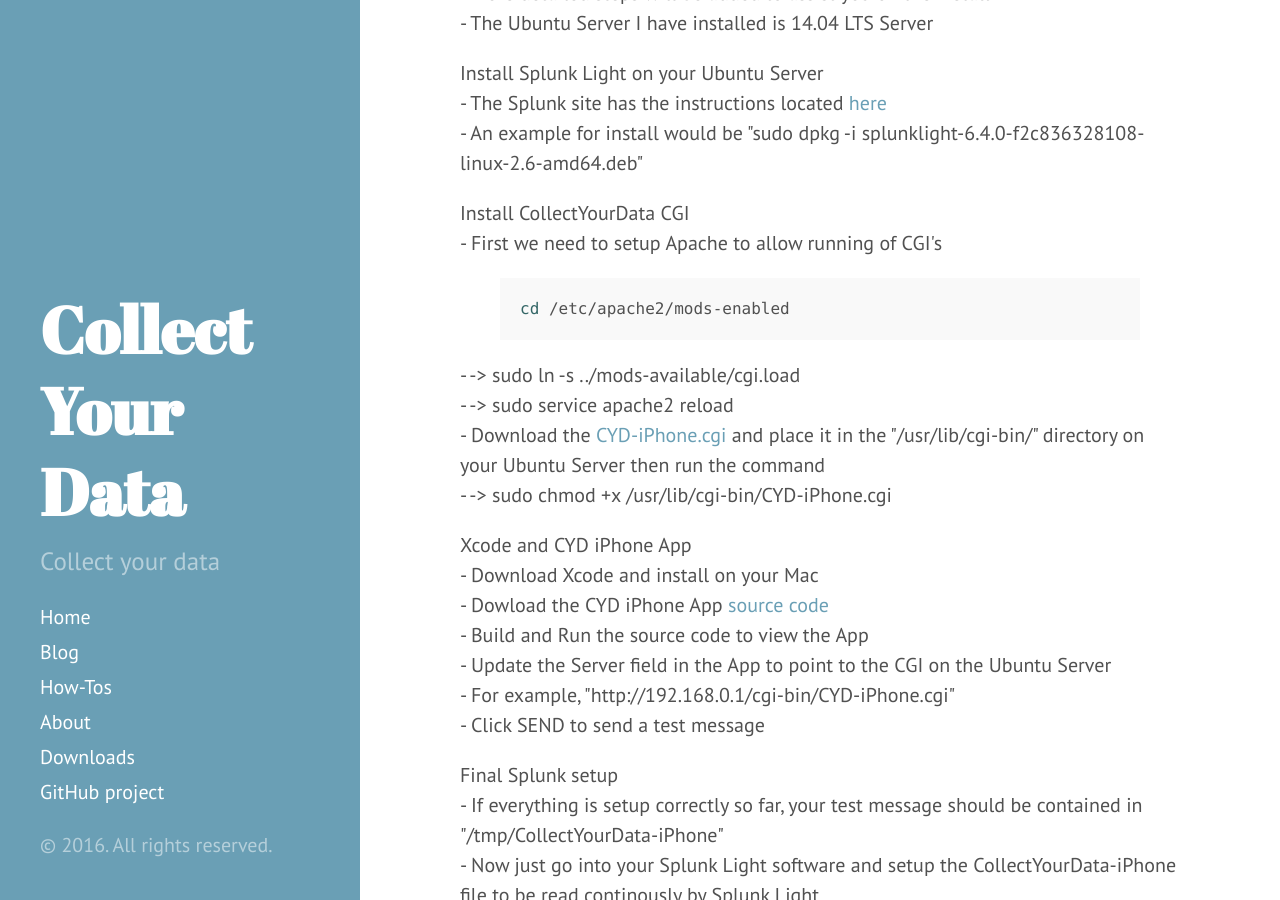
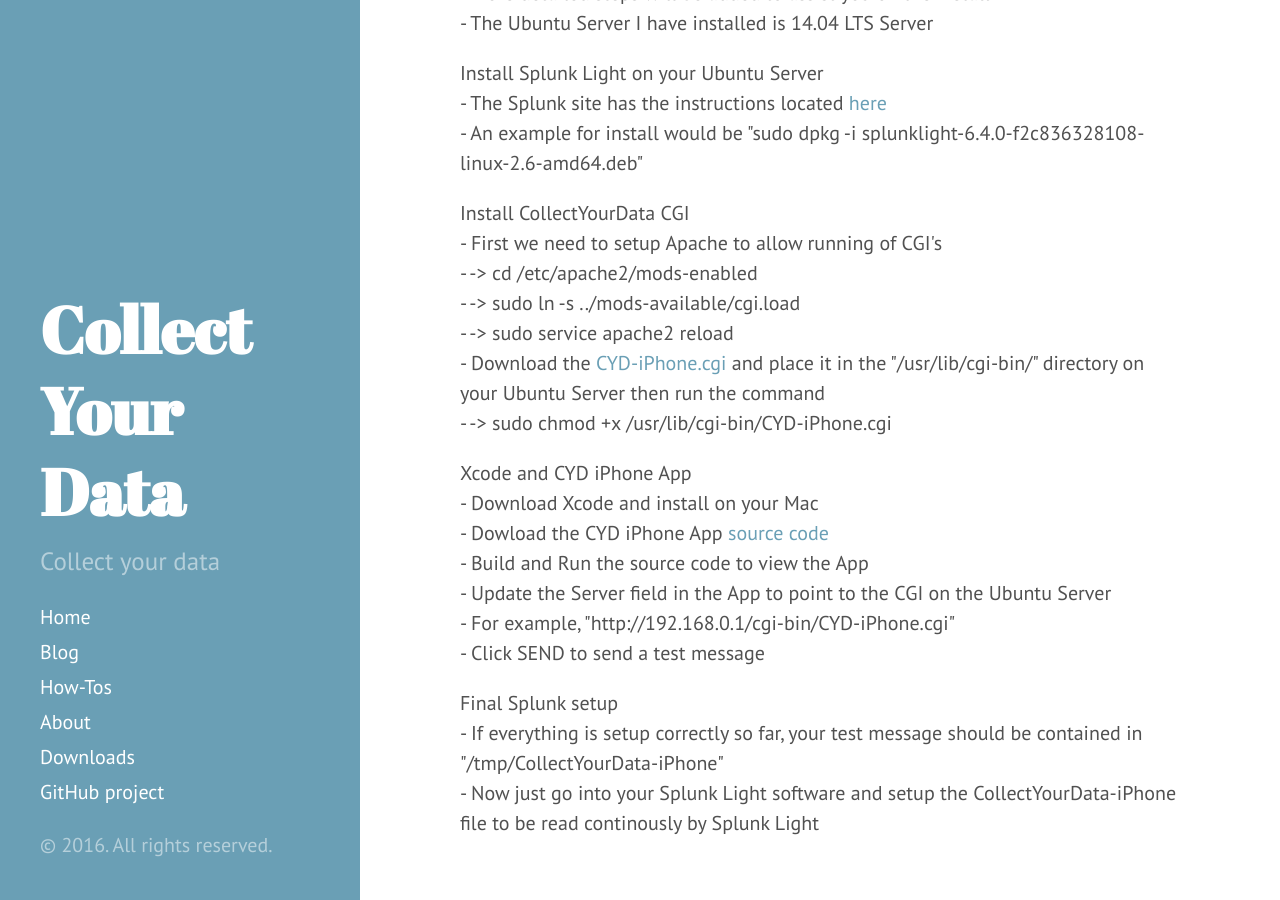
Before and after one commit to collectyourdata/collectyourdata.github.io, a Jekyll site: the page built from _posts/howtos/2016-06-08-first-howto.md, in a window 1280 px wide and 900 px high, scrolled down 402 px. Built offline with Jekyll 4.4.1, drawn with Linux system fonts in a browser that asks for light colours.

```diff
--- a/_posts/howtos/2016-06-08-first-howto.md
+++ b/_posts/howtos/2016-06-08-first-howto.md
@@ -19,8 +19,8 @@ This is the first How-To which will have you install Ubuntu, Splunk Light, and t
 <p></p>
 
 <p>Install CollectYourData CGI<br>
-- First we need to setup Apache to allow running of CGI's
-{% highlight bash %}cd /etc/apache2/mods-enabled{% endhighlight %}
+- First we need to setup Apache to allow running of CGI's<br>
+- -> cd /etc/apache2/mods-enabled<br>
 - -> sudo ln -s ../mods-available/cgi.load<br>
 - -> sudo service apache2 reload<br>
 - Download the <a href="https://github.com/collectyourdata/CYD-iPhone-CGI">CYD-iPhone.cgi</a> and place it in the "/usr/lib/cgi-bin/" directory on your Ubuntu Server then run the command<br>
```
